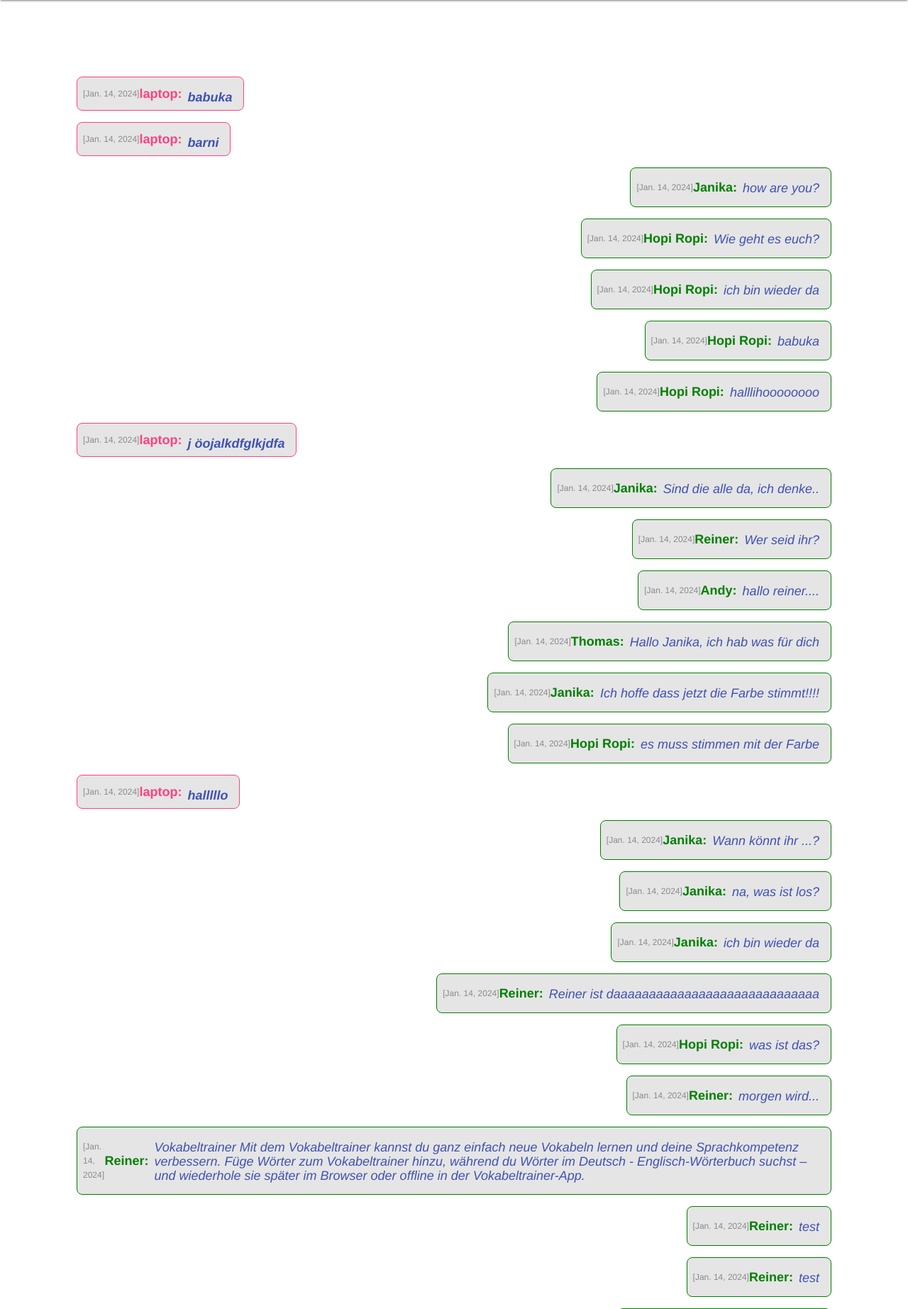
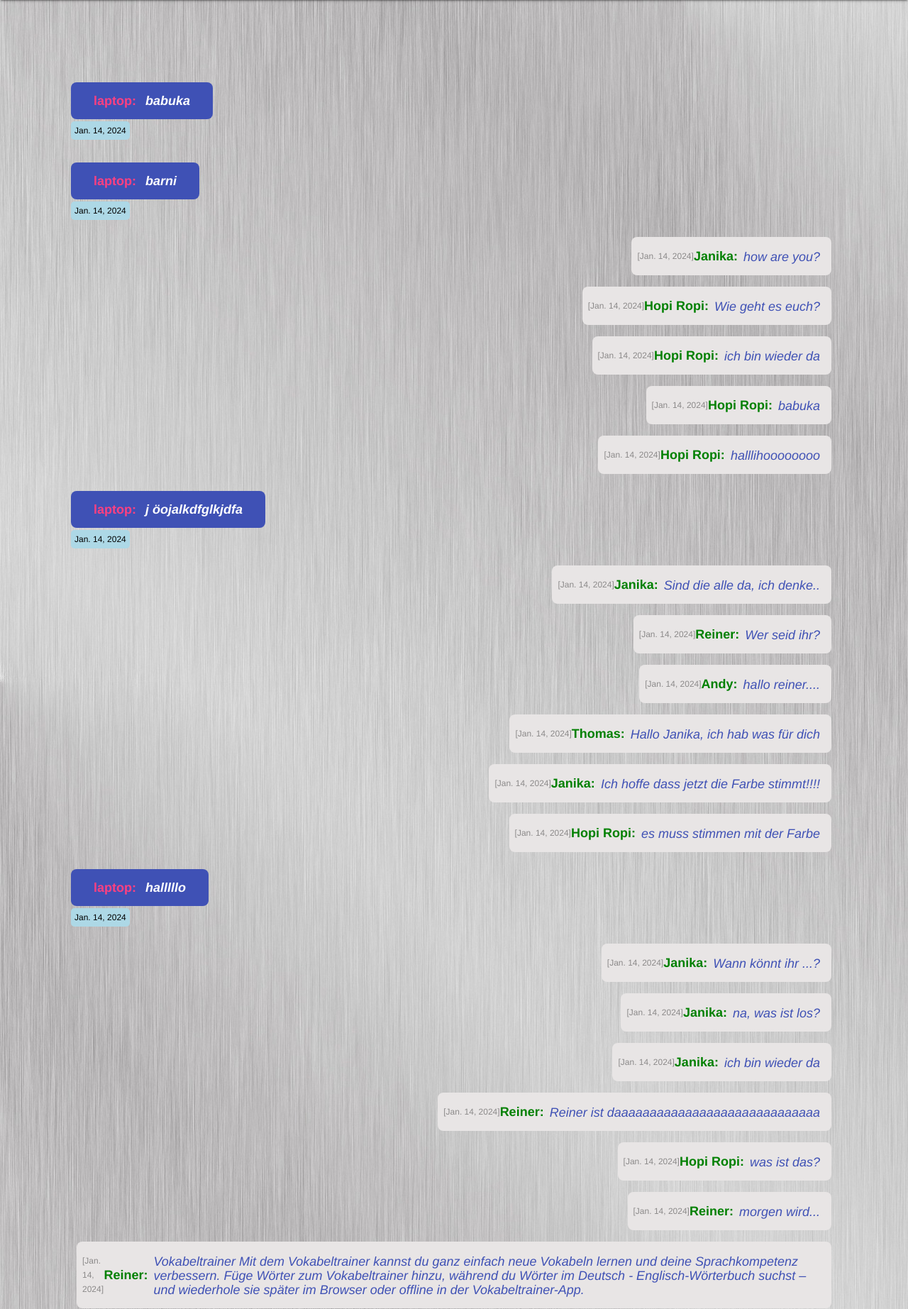
Before and after one commit to barni246/Django-ChatApp, a Django app: page /chat/ in a window 1280 px wide. Shown: the part 64-1909 px from the top of the page at 71% size. Run offline with Django 4.2, Linux system fonts and the light colour scheme; a user stored in the database is signed in; data comes from the database, SQL or seed files in the repository; both versions use the stored data as it was after the commit.

Commit message:
chat design update more

```diff
--- a/chat/models.py
+++ b/chat/models.py
@@ -2,6 +2,8 @@ from django.db import models
 from django.db.models.fields import DateField
 from datetime import date
 from django.conf import settings
+from django.db.models import DateTimeField
+from django.utils import timezone
 
 # Create your models here.
 
--- a/chat/templates/chat/index.html
+++ b/chat/templates/chat/index.html
@@ -10,7 +10,11 @@
           {% if message.author == request.user %}
           <div style="width: fit-content; display: flex; justify-content: flex-start;">
              <div class="user">
-            <span style="font-size: 12px;" class="color-gray ">[{{ message.created_at }}]{{' '}}</span><b class="color-red">{{ message.author }}:</b> <i style=" font-weight: 800;" class="color-blue">{{ message.text }}</i>
+              <span style=" background-color: rgb(63, 81, 181); padding: 16px 32px;border-radius: 8px; "> <b class="color-red">{{ message.author }}:</b> <i style=" font-weight: 600; color: white;" >{{ message.text }}</i></span>
+              <div style="display: flex; justify-content: flex-start; width: 100%;">
+                <span style="font-size: 12px; background-color: lightblue; padding: 3px 5px; margin-top: 3px; border-radius: 5px;" class="color-black ">{{ message.created_at }}{{' '}}</span>
+              </div>
+
 
           </div>
           </div>
@@ -42,13 +46,16 @@
       let token = '{{ csrf_token }}';
       const currentDate = new Date();
       const formatOption = { month: 'short', day: 'numeric', year: 'numeric' };
+      const timeFormatOptions = { hour: 'numeric', minute: 'numeric' };
+      const formattedTime = currentDate.toLocaleTimeString('en-US', timeFormatOptions);
       const formattedDate = currentDate.toLocaleDateString('en-US', formatOption);
+      const fullFormattedDateTime = `${formattedDate} ${formattedTime}`;
       fd.append('textmessage', messageField.value);
       fd.append('csrfmiddlewaretoken', token);
       try {
           messageContainer.innerHTML += `
               <div class="color-black" id="deleteMessage">
-                  <span  style="font-size: 12px;"class="color-gray">[${formattedDate}]</span><b class="color-red"> {{ request.user }}:</b> <i style=" font-weight: 800;" class="color-gray">${messageField.value} </i>
+                  <span  style="font-size: 12px;"class="color-gray">[${fullFormattedDateTime}]</span><b class="color-red"> {{ request.user }}:</b> <i style=" font-weight: 800;" class="color-gray">${messageField.value} </i>
               </div>`;
           let response = await fetch('/chat/', {
               method: 'POST',
@@ -65,7 +72,7 @@
             document.getElementById('deleteMessage').remove();
             messageContainer.innerHTML += `
               <div  class="color-black">
-                <span style="font-size: 12px;" class="color-gray">[${formattedDate}]</span><b class="color-red"> {{ request.user }}: </b> <i style=" font-weight: 800;" class="color-blue">${copyTextMessage} </i>
+                <span style="font-size: 12px;" class="color-gray">[${ fullFormattedDateTime}]</span><b class="color-red"> {{ request.user }}: </b> <i style=" font-weight: 800;" class="color-blue">${copyTextMessage} </i>
               </div>`;
           },1500);
       } catch (e) {
@@ -77,7 +84,7 @@
 {% comment %} <form action="/chat/" method="post"> {% endcomment %}
   <form onsubmit="sendMessage() ; return false;"   method="post">
   {% csrf_token %}
-  <div style="margin-top: 16px;" class="mdl-textfield mdl-js-textfield mdl-textfield--floating-label">
+  <div style="margin-top: 16px; padding: 28px; width: 45%; margin-bottom: 16px; background-color: white; border-radius: 8px;" class="mdl-textfield mdl-js-textfield mdl-textfield--floating-label">
     <input class="mdl-textfield__input" name="textmessage" type="text" id="messageField" />
     <label class="mdl-textfield__label" for="messageField">Text...</label>
   </div>
--- a/static/css/style.css
+++ b/static/css/style.css
@@ -86,9 +86,11 @@ h1 {
 }
 
 .other-user {
-  border: 1px solid green;
+  /* border: 1px solid green; */
   border-radius: 8px;
-  background-color: rgba(0, 0, 0, 0.1);
+  /* background-color: rgba(0, 0, 0, 0.05); */
+  background-color: white;
+  background-color: rgb(232, 229, 229);
   margin: 8px;
   padding: 8px;
   display: flex;
@@ -98,12 +100,26 @@ h1 {
 }
 
 .user {
-  border: 1px solid rgb(255, 64, 129);
-  background-color: rgba(0, 0, 0, 0.1);
+  /* border: 1px solid rgb(255, 64, 129); */
+  padding-top: 16px;
+  padding-bottom: 16px;
   border-radius: 8px;
-  margin: 8px;
-  padding: 8px;
+  color: white;
   display: flex;
   justify-content: flex-start;
   align-items: center;
+  flex-direction: column;
 }
+
+
+::-webkit-scrollbar {
+  display: none;
+}
+
+
+.mdl-layout__content {
+
+  background-color: rgb(249, 248, 248);
+  background-color: rgba(0, 0, 0, 0.1);
+   background-image: url('/static/img/alu.jpg');
+}
```
Also changed, not shown: db.sqlite3, static/img/alu.jpg (added), static/img/beach.jpg (added), static/img/blue.png (added), static/img/wall.jpg (added).
